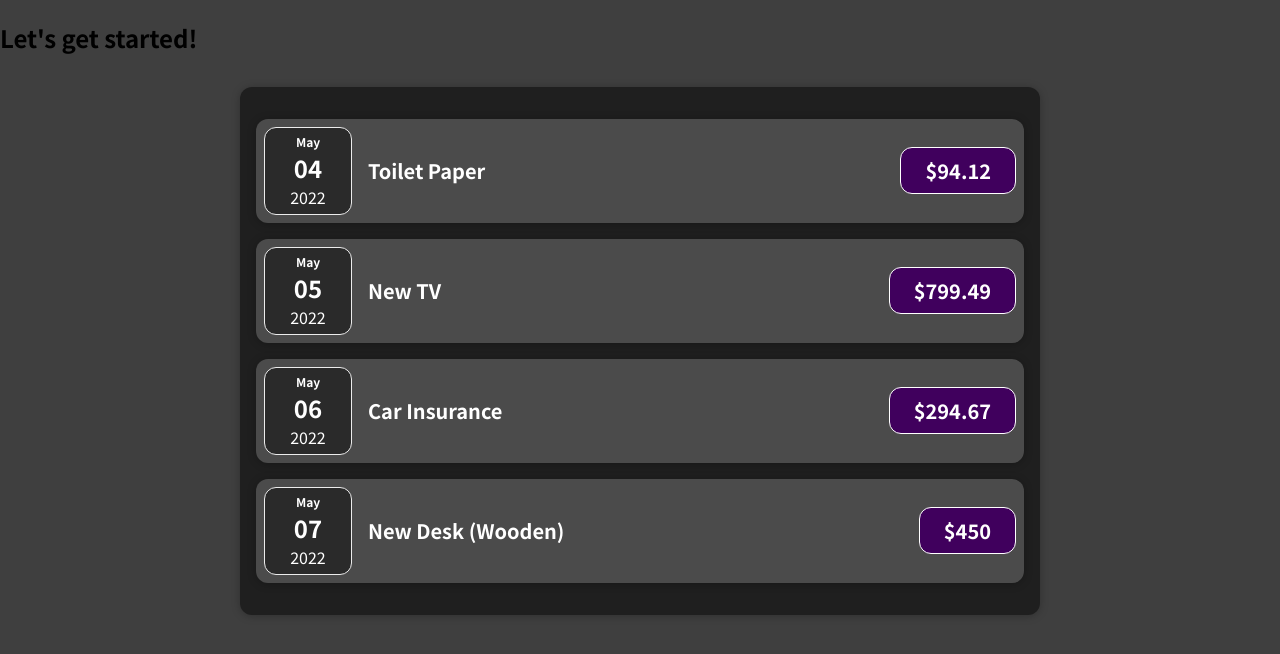
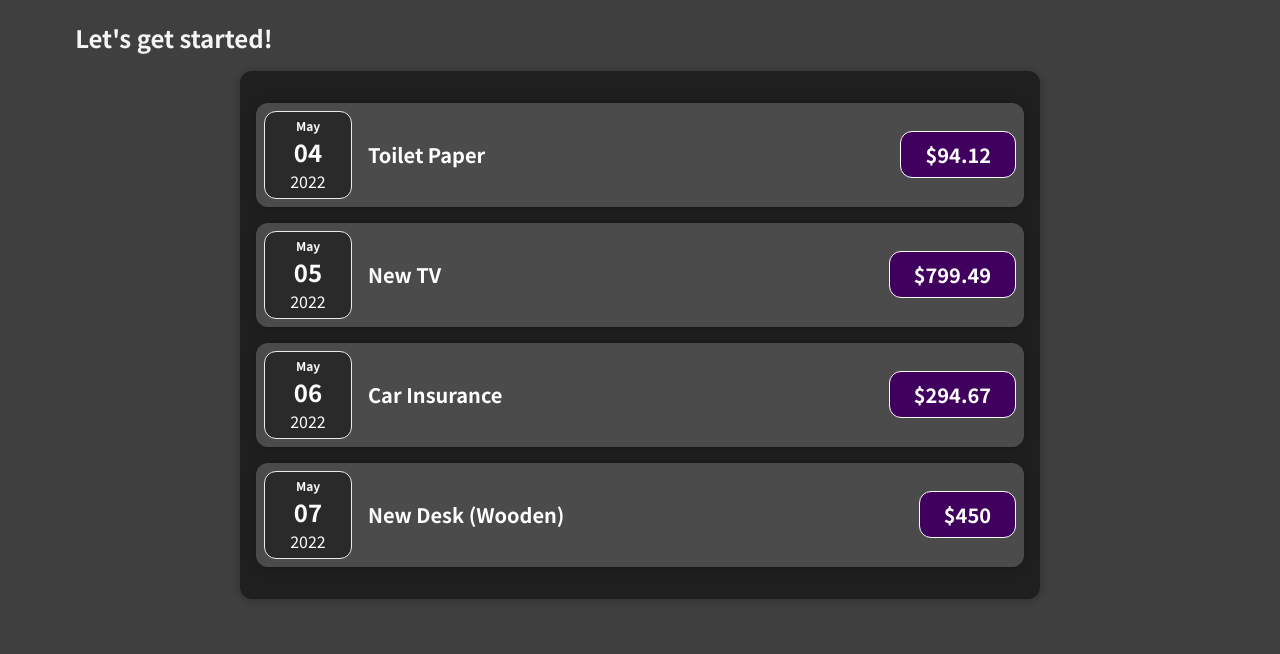
Before and after one commit to juanpfloreez/01-starting-setup, a JavaScript app: page / in a window 1280 px wide. Shown: the top 654 px of the page. Built offline with nearby package versions, Linux system fonts and the light colour scheme.

Commit message:
prueba para hacer el titulo componenete dinamico

```diff
--- a/src/App.js
+++ b/src/App.js
@@ -1,4 +1,5 @@
 import Expenses from "./components/Expenses";
+import Titles from "./components/Titles";
 
 function App() {
 
@@ -31,7 +32,7 @@ function App() {
 
   return (
     <div>
-      <h2>Let's get started!</h2>
+      <Titles></Titles>
       <Expenses expenses={expenses}></Expenses>
     </div>
   );
--- /dev/null
+++ b/src/components/Titles.css
@@ -0,0 +1,6 @@
+.h2 {
+    margin-left: 4.7rem;
+    font-weight: bold;
+    color: whitesmoke;
+    margin-bottom: -1rem;
+}
--- /dev/null
+++ b/src/components/Titles.js
@@ -0,0 +1,8 @@
+import './Titles.css';
+function Titles(){
+    return (
+        <h2 className='h2'>Let's get started!</h2>
+    );
+}
+
+export default Titles;
```
Also changed, not shown: 1 other file (tests, documents, lock files or other folders).
